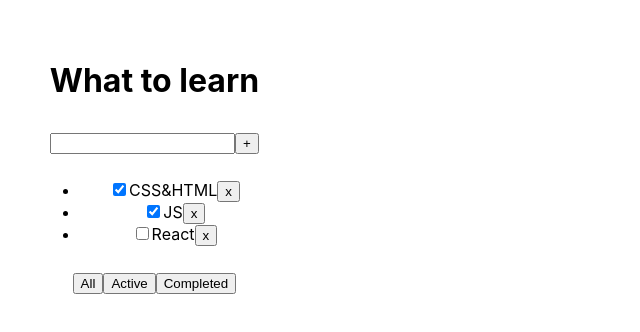
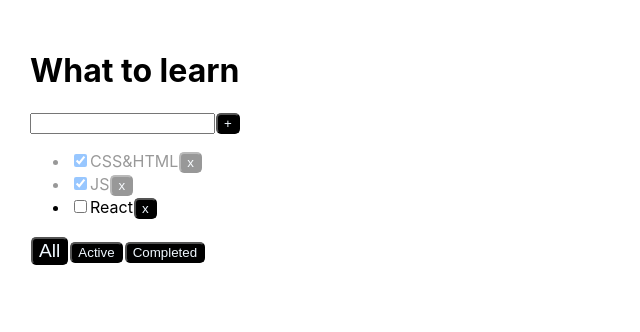
Before and after one commit to Serj-Y/To-Do-List, a React (Create React App) app: page / in a window 1280 px wide. Shown: the top 332 px of the page, without its empty margins (0-640 px from the left). Built offline with nearby package versions, Linux system fonts and the light colour scheme.

Commit message:
error, button

```diff
--- a/src/App.css
+++ b/src/App.css
@@ -1,10 +1,34 @@
-.App{
-padding: 30px;
-display: flex;
+.App {
+  margin: auto;
+  padding: 30px;
+  display: flex;
+}
 
+.App div {
+  margin-right: 50px;
+}
 
+.error {
+  border: red 1px solid;
 }
-.App div{
-text-align: center;
-  padding: 10px;
+
+.error-message {
+  color: red;
 }
+
+.active-filter {
+  font-size: larger;
+}
+
+.is-done {
+  opacity: 0.4;
+}
+
+button {
+  text-decoration: solid;
+  margin: 1px;
+  border-radius: 5px;
+  border-color: black;
+  background-color: black;
+  color: aliceblue;
+}
--- a/src/App.tsx
+++ b/src/App.tsx
@@ -3,6 +3,7 @@
 import { Todolist } from "./Component/To-do-list/To-Do-List";
 import { FilterValuesType, TaskType } from './Component/Common/Types/TaskType';
 import { v1 } from 'uuid';
+
 function App() {
 
   let [tasks, setTasks] = useState<Array<TaskType>>([
@@ -55,6 +56,7 @@
         changeFilter={changeFilter}
         addTask={addTask}
         changeStatus={changeStatus}
+        filter={filter}
       />
     </div>
   );
--- a/src/Component/To-do-list/To-Do-List.tsx
+++ b/src/Component/To-do-list/To-Do-List.tsx
@@ -1,5 +1,6 @@
 import React, { ChangeEvent, useState, KeyboardEvent } from "react";
 import { FilterValuesType, TaskType } from "../Common/Types/TaskType";
+
 
 
 type PropsType = {
@@ -9,17 +10,19 @@
     changeFilter: (value: FilterValuesType) => void
     addTask: (title: string) => void
     changeStatus: (taskId: string, isDone: boolean) => void
+    filter: FilterValuesType
 }
 
 export function Todolist(props: PropsType) {
-
     const [newTaskTitle, setNewTaskTitle] = useState("")
+    const [error, setError ] = useState<string | null>(null)
 
     const onChangeHandler = (e: ChangeEvent<HTMLInputElement>) => {
         setNewTaskTitle(e.currentTarget.value)
     }
 
     const onKeyDownHandler = (e: KeyboardEvent<HTMLInputElement>) => {
+        setError(null)
         if (e.ctrlKey && e.code === "Enter") {
             props.addTask(newTaskTitle)
             setNewTaskTitle("")
@@ -27,7 +30,10 @@
     }
 
     const addTask = () => {
-        props.addTask(newTaskTitle)
+        if (newTaskTitle.trim() === ""){
+        return setError("Title is required")
+    }
+        props.addTask(newTaskTitle.trim())
         setNewTaskTitle("")
     }
 
@@ -42,14 +48,16 @@
                 <input
                     value={newTaskTitle}
                     onChange={onChangeHandler}
-                    onKeyDown={onKeyDownHandler} />
+                    onKeyDown={onKeyDownHandler}
+                    className={error ? "error" : ""}/>
                 <button onClick={addTask}>+</button>
+               {error && <div className="error-message" >{error}</div>}
             </div >
             <ul >
                 {props.tasks.map(t => {
                     const onRemoveHandler = () =>  props.removeTask(t.id)
                     const onChangeHandler = (e: ChangeEvent<HTMLInputElement>) =>  props.changeStatus(t.id, e.currentTarget.checked)
-                    return <li key={t.id}>
+                    return <li key={t.id} className={t.isDone ? "is-done" : ""} >
                         <input type="checkbox" onChange={onChangeHandler} checked={t.isDone} />
                         <span>{t.title}</span>
                         <button onClick={onRemoveHandler}>x</button>
@@ -57,10 +65,10 @@
                 })
                 }
             </ul>
-            <div>
-                <button onClick={onAllClickHandler} >All</button>
-                <button onClick={onActiveClickHandler}>Active</button>
-                <button onClick={onCompletedClickHandler}>Completed</button>
+            <div className="Button">
+                <button className={props.filter === "all" ? "active-filter" : ""} onClick={onAllClickHandler} >All</button>
+                <button className={props.filter === "active" ? "active-filter" : ""}  onClick={onActiveClickHandler}>Active</button>
+                <button className={props.filter === "completed" ? "active-filter" : ""}  onClick={onCompletedClickHandler}>Completed</button>
             </div>
         </div>
     );
```
